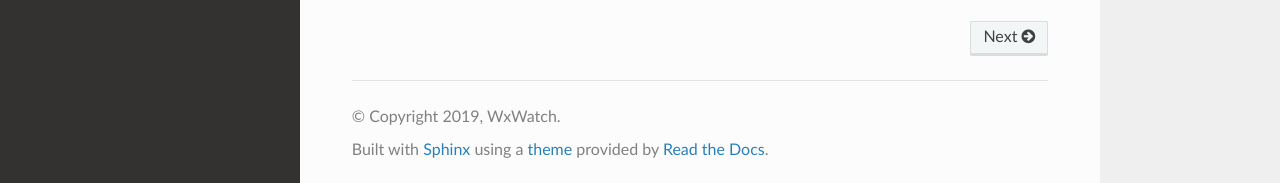
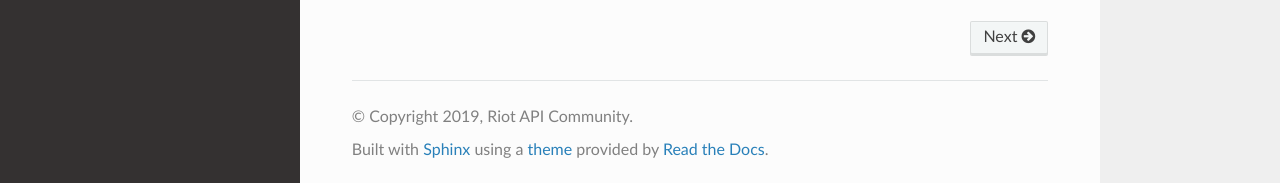
Before and after one commit to WxWatch/riot-api-libraries, a Sphinx documentation site: the page built from docs/index.rst, in a window 1280 px wide and 900 px high, scrolled down 1114 px. Shown: the part 714-897 px from the top of the window. Built offline with Sphinx 7.4.7 and the Read the Docs theme 2.0.0, drawn with Linux system fonts in a browser that asks for light colours; pages that are not in the unit, such as notebooks, are missing from menus.

Commit message:
Update conf.py

```diff
--- a/docs/conf.py
+++ b/docs/conf.py
@@ -20,8 +20,8 @@
 # -- Project information -----------------------------------------------------
 
 project = 'Riot API Libraries'
-copyright = '2019, WxWatch'
-author = 'WxWatch'
+copyright = '2019, Riot API Community'
+author = 'Riot API Community'
 
 # The short X.Y version
 version = ''
```
